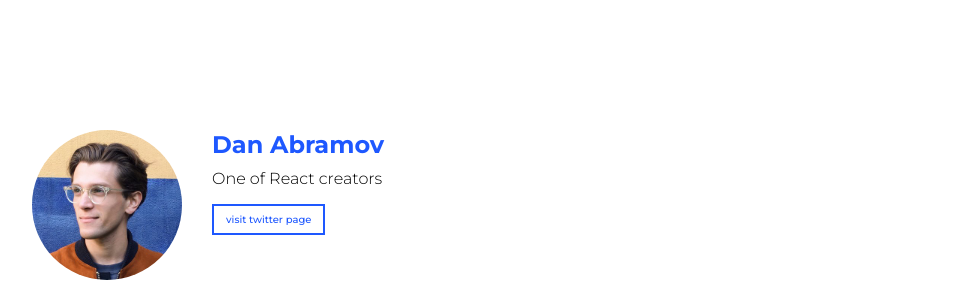
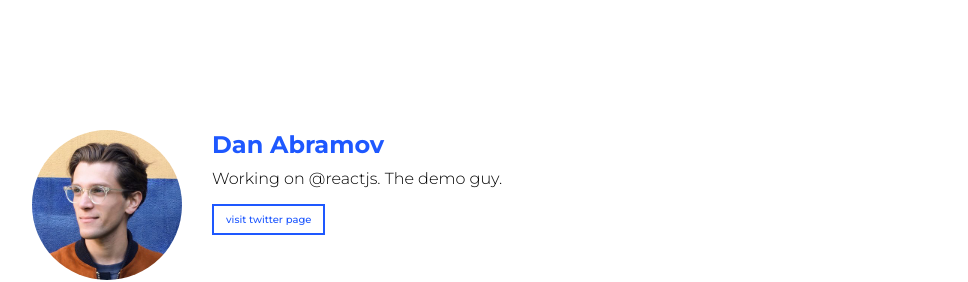
Before and after one commit to RomanJedras/reactList, a React (Create React App) app: page / in a window 1280 px wide. Shown: the top 282 px of the page, without its empty margins (166-1134 px from the left). Built offline with nearby package versions, Linux system fonts and the light colour scheme.

Commit message:
Add description to first Person

```diff
--- a/src/data/twitterAccounts.js
+++ b/src/data/twitterAccounts.js
@@ -7,6 +7,7 @@
     {
         image: danAbramovImage,
         name: 'Dan Abramov',
+        description: 'Working on @reactjs. The demo guy.',
         twitterLink: 'https://twitter.com/dan_abramov',
     },
     {
```
